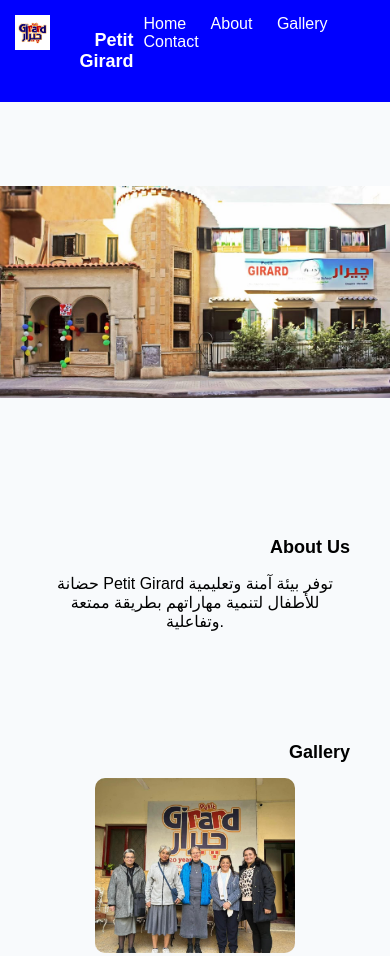
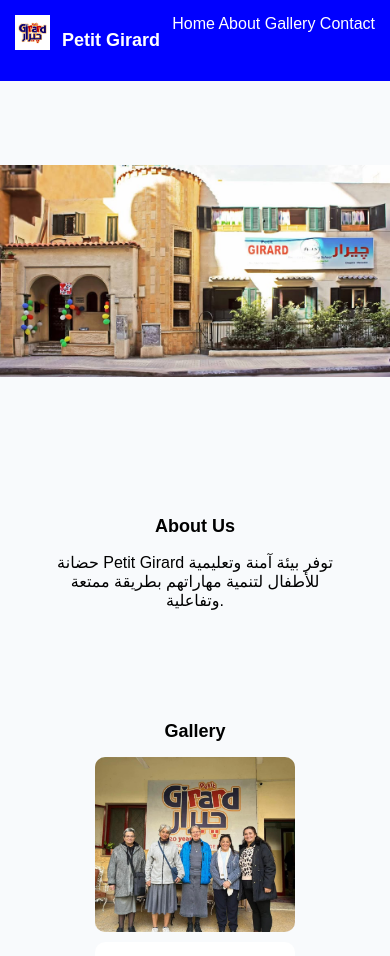
Before and after one commit to yel-eng/-Petit-Girard-Website, a plain HTML site: page index.html in a window 390 px wide. Shown: the top 956 px of the page. Drawn offline with Linux system fonts and the light colour scheme.

Commit message:
Update index.html

```diff
--- a/index.html
+++ b/index.html
@@ -23,7 +23,7 @@
 .nav a {
     color: white;
     text-decoration: none;
-    margin: 0 10px;
+    margin: 5 10px;
 }
 
 /* Hero */
@@ -91,7 +91,7 @@
 
     h2 {
         font-size: 18px;
-         text-align: right;
+
     }
 }
 </style>
```
